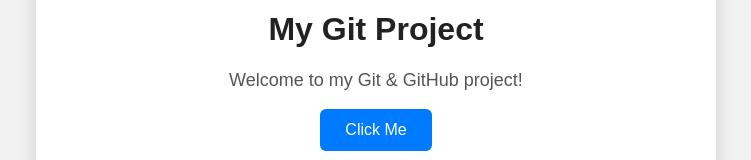
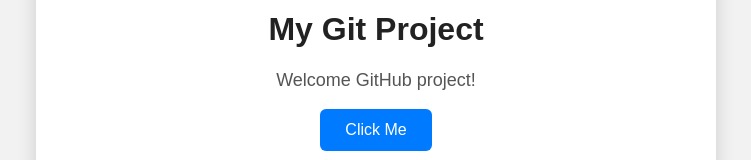
Before and after one commit to mdkais678/git-conflict, a plain HTML site: page index.html in a window 1280 px wide. Shown: the part 150-310 px from the top of the page, without its empty margins (264-1015 px from the left). Drawn offline with Linux system fonts and the light colour scheme.

Commit message:
main branch branch update

```diff
--- a/index.html
+++ b/index.html
@@ -10,7 +10,7 @@
 
     <div class="container">
         <h1>My Git Project</h1>
-        <p id="message">Welcome to my Git & GitHub project!</p>
+        <p id="message">Welcome GitHub project!</p>
 
         <button onclick="changeMessage()">Click Me</button>
     </div>
```
